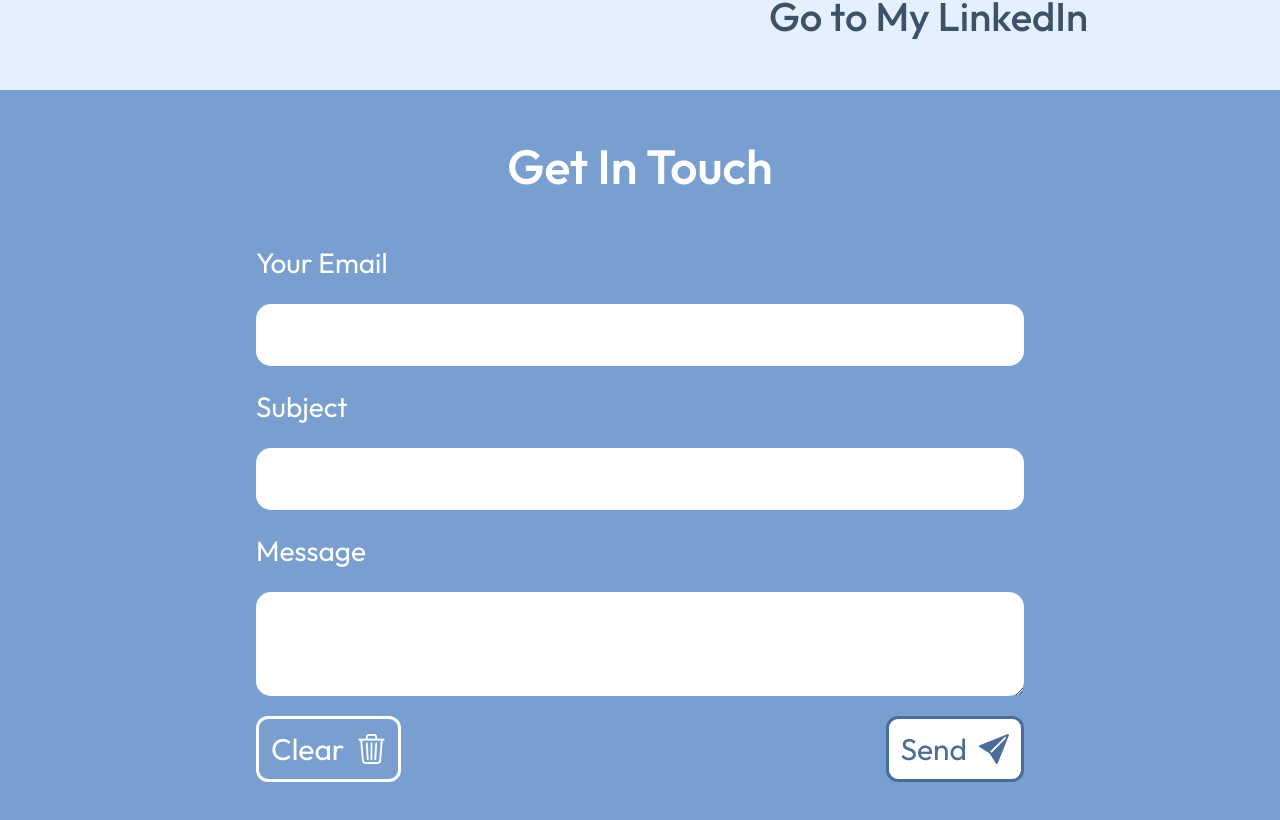
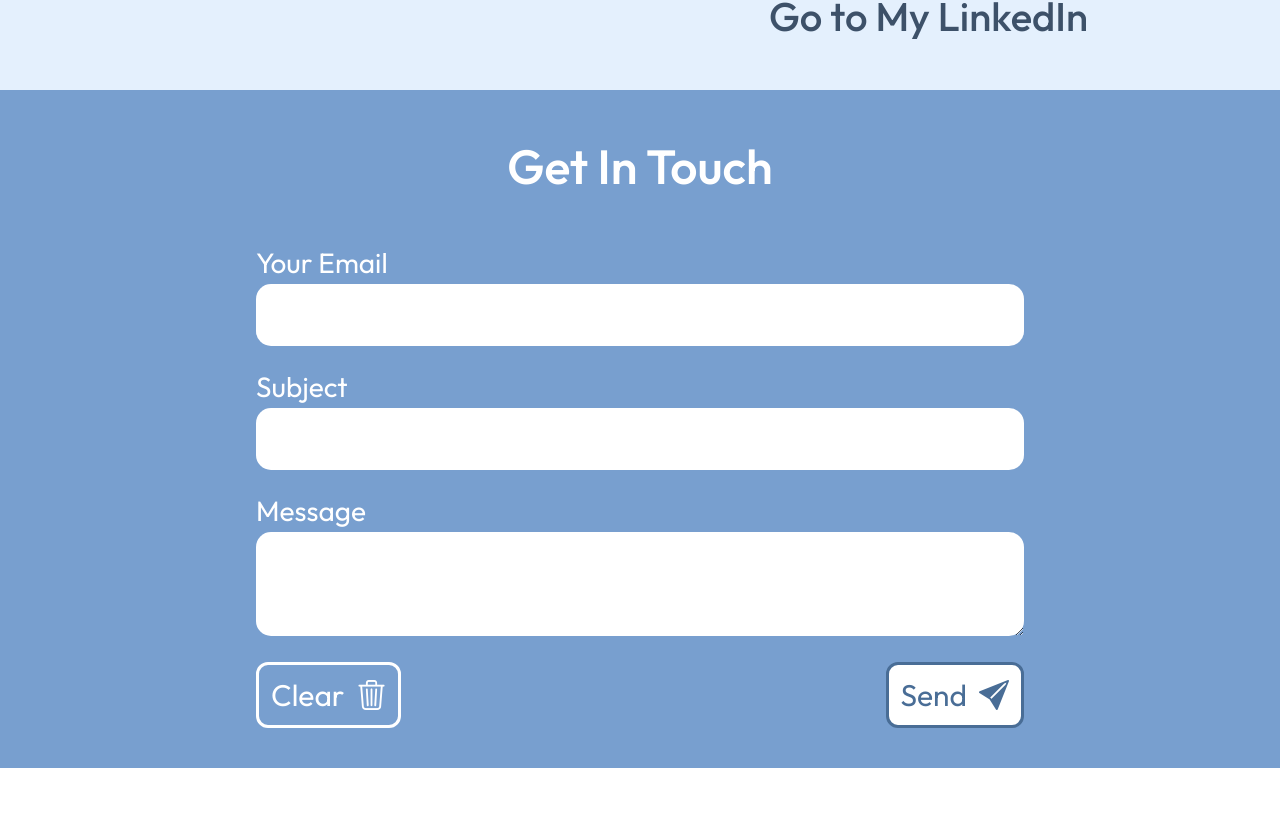
Before and after one commit to YumengLiu6044/portfolio, a React (Vite) app: page / in a window 1280 px wide. Shown: the part 3476-4296 px from the top of the page. After the commit the page ends 4244 px from the top, so only its background shows below. Built offline with nearby package versions, Linux system fonts and the light colour scheme; no server answers.

Commit message:
contact section styling

```diff
--- a/src/components/Contact/Contact.tsx
+++ b/src/components/Contact/Contact.tsx
@@ -44,26 +44,51 @@ export default function Contact() {
 			<div className="w-full items-center flex flex-col gap-10">
 				<h2>Get In Touch</h2>
 				<form
-					className="w-full max-w-3xl flex flex-col gap-5"
+					className="w-full max-w-3xl flex flex-col gap-3 lg:gap-5"
 					onSubmit={handleSubmit}
 				>
+					<div>
 						<label htmlFor="user_email">Your Email</label>
 						<input
 							type="email"
 							id="user_email"
 							name="user_email"
+							className="w-full"
 							required
 						/>
+					</div>
+					<div>
 						<label htmlFor="subject">Subject</label>
-					<input type="text" id="subject" name="subject" required />
+						<input
+							type="text"
+							id="subject"
+							name="subject"
+							required
+							className="w-full"
+						/>
+					</div>
+					<div>
 						<label htmlFor="message">Message</label>
-					<textarea name="message" id="message" className="min-h-[70px]"required />
+						<textarea
+							name="message"
+							id="message"
+							className="min-h-[70px] w-full"
+							required
+						/>
+					</div>
 					<div className="flex w-full justify-between">
-            <button type="reset" className="btn-secondary" ref={resetRef}>
+						<button
+							type="reset"
+							className="btn-secondary"
+							ref={resetRef}
+						>
 							Clear
 							<i className="bi bi-trash3 font-medium"></i>
 						</button>
-					  <button type="submit" className="btn-primary flex gap-3">
+						<button
+							type="submit"
+							className="btn-primary flex gap-3"
+						>
 							Send
 							<i className="bi bi-send-fill"></i>
 						</button>
```
Lines whose indentation alone changed are shown as unchanged.
